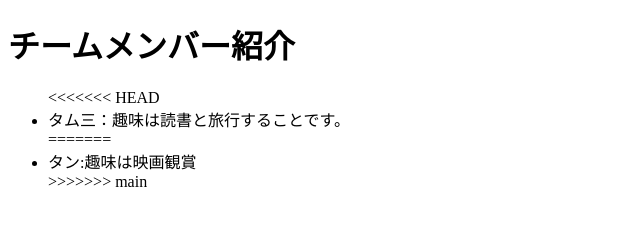
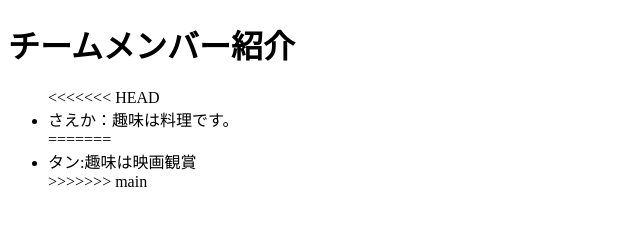
Before and after one commit to 2401360/0702, a plain HTML site: page index.html in a window 1280 px wide. Shown: the whole page, without its empty margins (0-640 px from the left). Drawn offline with Linux system fonts and the light colour scheme.

Commit message:
Revert "Merge pull request #2 from 2401360/newbranch_tam"
This reverts commit 39423cb477f82abc68b410cfe53941cb048445a4, reversing
changes made to c0e2110b2f34ea822a5f8aa47924aa512978eb35.

```diff
--- a/index.html
+++ b/index.html
@@ -8,7 +8,7 @@
   <ul>
     <!-- メンバー紹介をここに追加 -->
 <<<<<<< HEAD
-     <li>タム三：趣味は読書と旅行することです。</li>
+     <li>さえか：趣味は料理です。</li>
 =======
      <li>タン:趣味は映画観賞</li>
 >>>>>>> main
```
